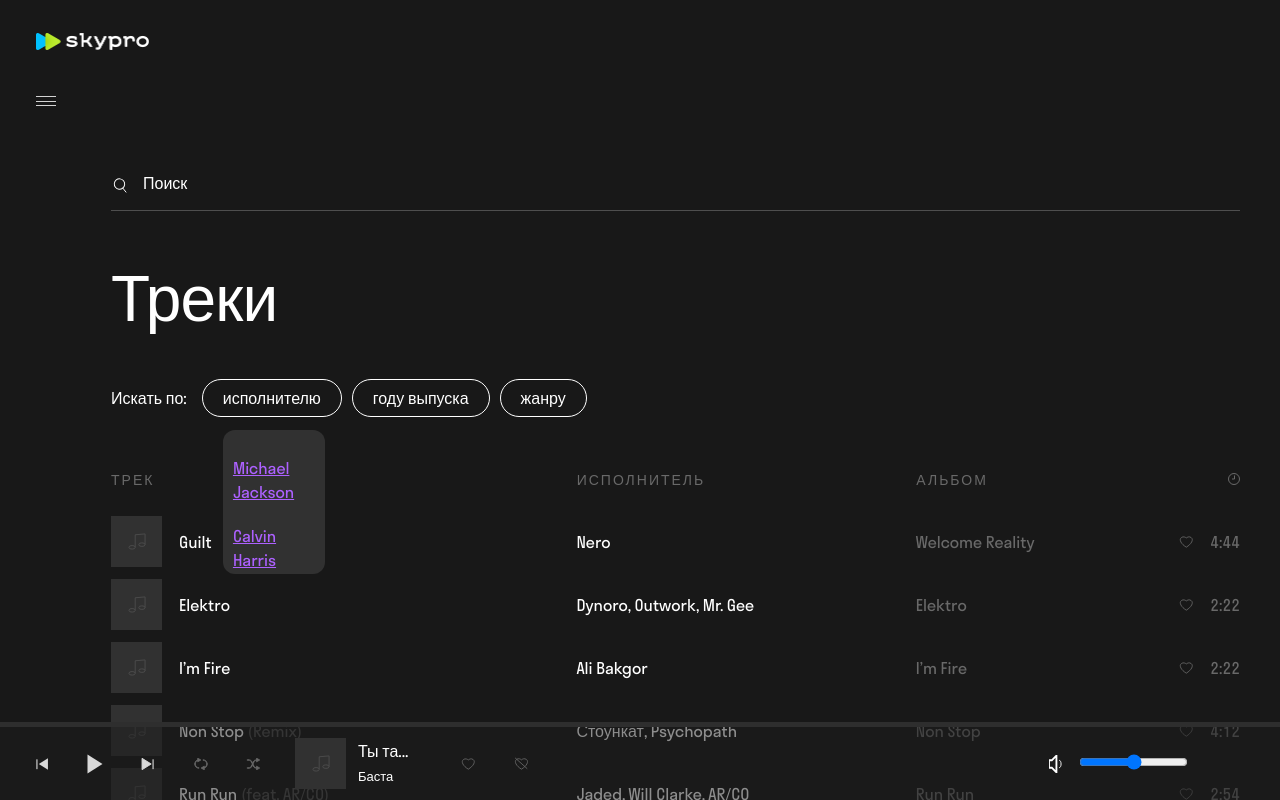
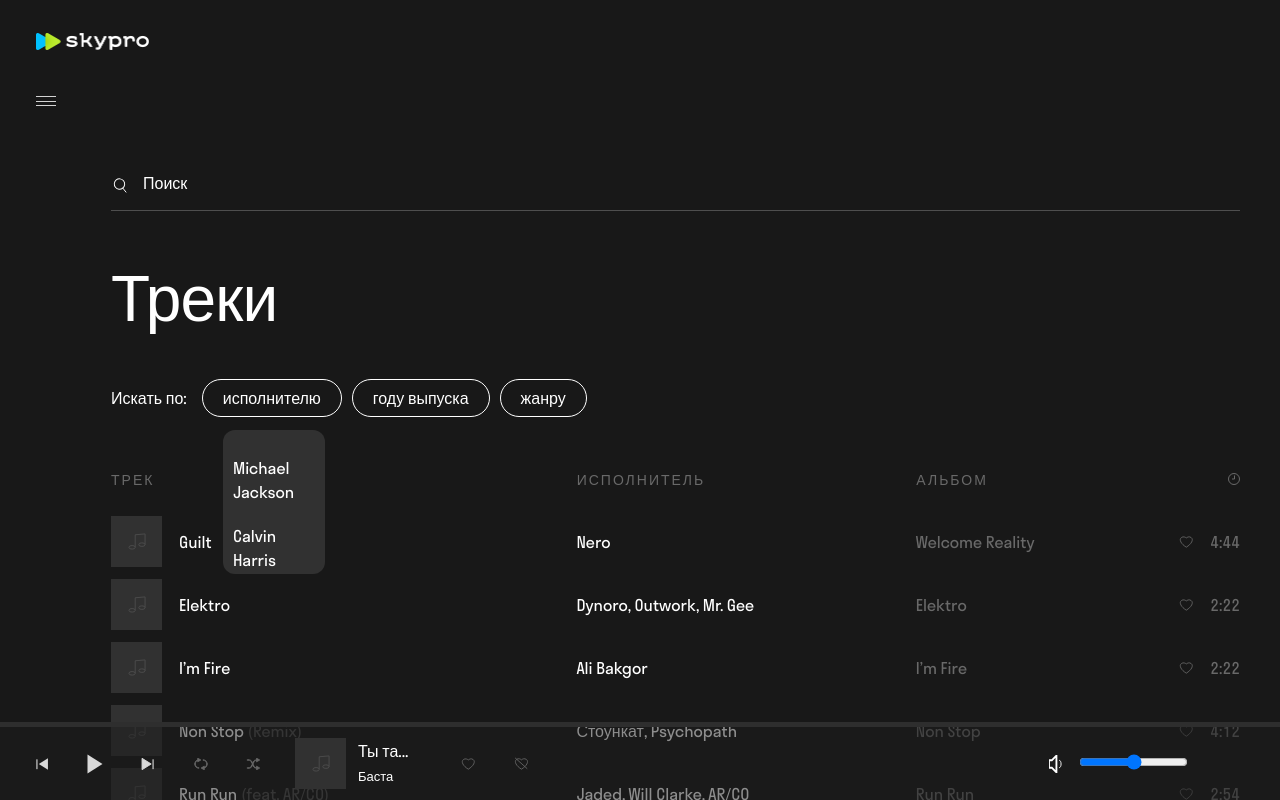
Before and after one commit to uvelmi/Skypro.Music, a React (Create React App) app in the folder skypro-music/: page / in a window 1280 px wide. Both pictures are taken after a click on the element "исполнителю". Built offline with nearby package versions, Linux system fonts and the light colour scheme.

Commit message:
corrected hw-3

```diff
--- a/skypro-music/src/App.jsx
+++ b/skypro-music/src/App.jsx
@@ -4,9 +4,19 @@ import NavMenu from './components/NavMenu'
 import TrackListSearch from './components/TracklistSearch'
 import SideBar from './components/Sidebar'
 import AudioPlayer from './components/AudioPlayer'
+import React, { useState, useEffect } from "react";
 
 
 function App() {
+	const [isLoading, setIsLoading] = useState(true);
+
+  useEffect(() => {
+    const timer = setTimeout(() => {
+      setIsLoading(false);
+    }, 5000);
+    return () => clearTimeout(timer);
+  }, []);
+
   return (
     <div className="wrapper">
       <div className="container">
@@ -14,7 +24,9 @@ function App() {
 					<NavMenu/>
 					<TrackListSearch/>
 					<SideBar/>
-					<AudioPlayer/>
+					<>
+      <AudioPlayer isLoading={isLoading} />
+    </>
         </main>
 				<footer className="footer"></footer>
       </div>
--- a/skypro-music/src/components/AudioPlayer.jsx
+++ b/skypro-music/src/components/AudioPlayer.jsx
@@ -2,15 +2,7 @@ import React, { useState, useEffect } from "react";
 import Skeleton from 'react-loading-skeleton'
 import 'react-loading-skeleton/dist/skeleton.css'
 
-function AudioPlayer() {
-	const [isLoading, setLoading] = useState(true);
-
-	useEffect(() => {
-		const timer = setTimeout(() => {
-			setLoading(false);
-		}, 5000);
-		return () => clearTimeout(timer);
-	}, []);
+function AudioPlayer({ isLoading }) {
 	return (
 
 <div className="bar">
--- a/skypro-music/src/components/FilterSearch.jsx
+++ b/skypro-music/src/components/FilterSearch.jsx
@@ -56,7 +56,7 @@ const FilterSearch = () => {
   const renderListItems = (items) => {
     return items.map((item) => (
       <li className="filter__item" key={item}>
-        <a  href="#" className="filter__link filter__btn active">
+        <a  href="#" className="filter__link">
           {item}
         </a>
       </li>
--- a/skypro-music/src/components/Playlist.jsx
+++ b/skypro-music/src/components/Playlist.jsx
@@ -3,15 +3,8 @@ import Skeleton from 'react-loading-skeleton'
 import 'react-loading-skeleton/dist/skeleton.css'
 
 
-function PlayList() {
-	const [isLoading, setLoading] = useState(true);
+function PlayList({ isLoading }) {
 
-	useEffect(() => {
-		const timer = setTimeout(() => {
-			setLoading(false);
-		}, 5000);
-		return () => clearTimeout(timer);
-	}, []);
   return (
 		<div className="sidebar__block">
 			<div className="sidebar__list">
--- a/skypro-music/src/components/Sidebar.jsx
+++ b/skypro-music/src/components/Sidebar.jsx
@@ -1,6 +1,6 @@
 import PlayList from './Playlist'
 
-function SideBar() {
+function SideBar({ isLoading }) {
   return (
 		<div className="main__sidebar sidebar">
 		<div className="sidebar__personal">
@@ -12,7 +12,9 @@ function SideBar() {
 			</div>
 		</div>
 
-		<PlayList/>
+		<>
+      <PlayList isLoading={isLoading} />
+    </>
 	</div>
 	);
 	}
--- a/skypro-music/src/style.css
+++ b/skypro-music/src/style.css
@@ -915,11 +915,3 @@ body {
   cursor: pointer;
 	text-decoration: underline;
 }
-
-.filter__btn.active{
-	border: none;
-  color: #ad61ff;
-  cursor: pointer;
-	text-decoration: underline;
-	border-color: #ad61ff;
-}
```
